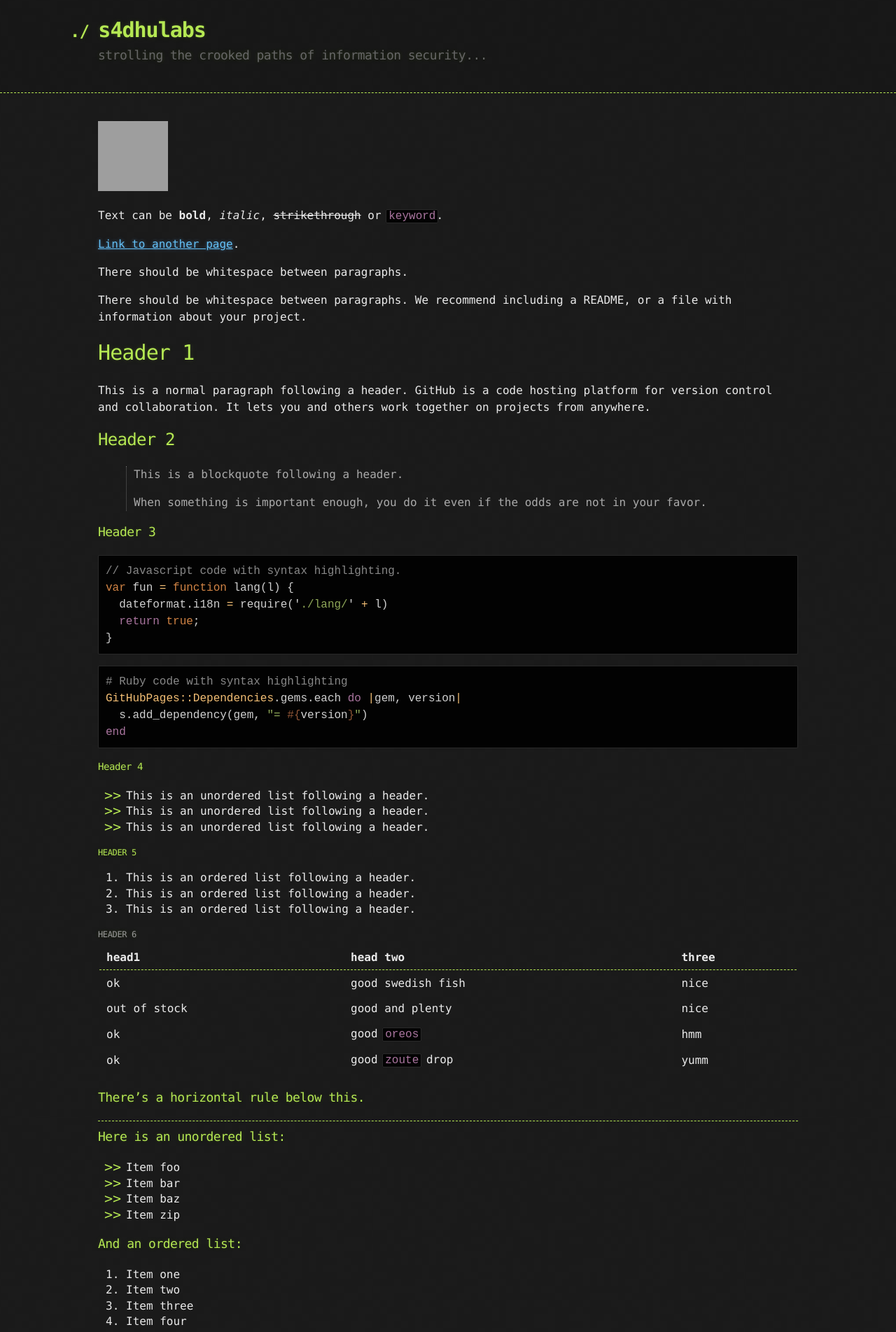
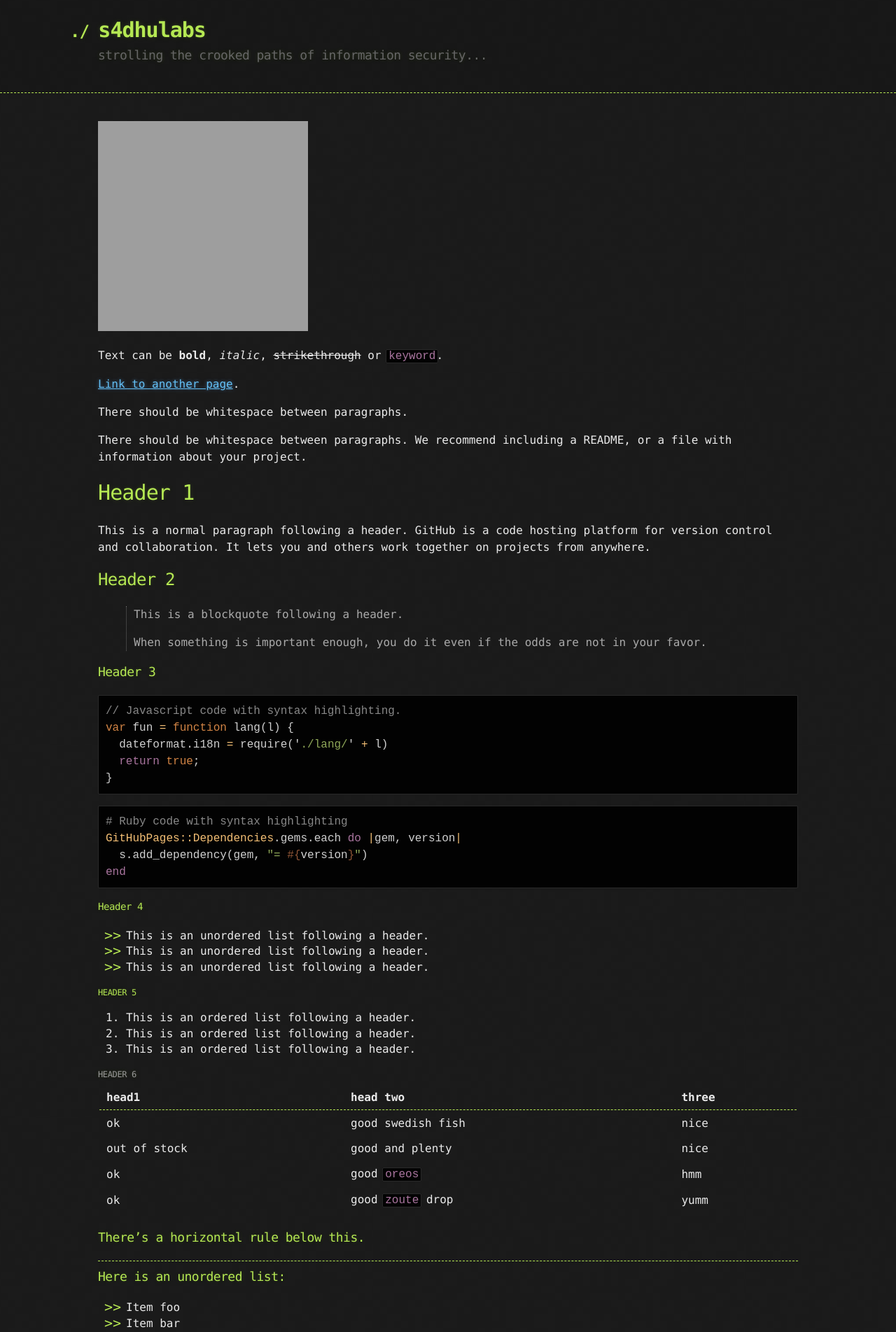
Before and after one commit to s4dhulabs/s4dhulabs.github.io, a Jekyll site: the page built from index.md, in a window 1280 px wide. Shown: the top 1903 px of the page at 70% size. Built offline with Jekyll 4.4.1, drawn with Linux system fonts in a browser that asks for light colours; grey boxes are pictures that could not be loaded.

Commit message:
style commit

```diff
--- a/index.md
+++ b/index.md
@@ -6,7 +6,7 @@
 
 <!-- ![Octocat](https://raw.githubusercontent.com/s4dhulabs/vimana-framework/main/resources/imgs/vimana1.png)
 -->
-<img src="https://raw.githubusercontent.com/s4dhulabs/vimana-framework/main/resources/imgs/vimana1.png" alt="alt text" width="100" height="100">
+<img src="https://raw.githubusercontent.com/s4dhulabs/vimana-framework/main/resources/imgs/vimana1.png" alt="alt text" width="300" height="300">
 
 Text can be **bold**, _italic_, ~~strikethrough~~ or `keyword`.
 
```
